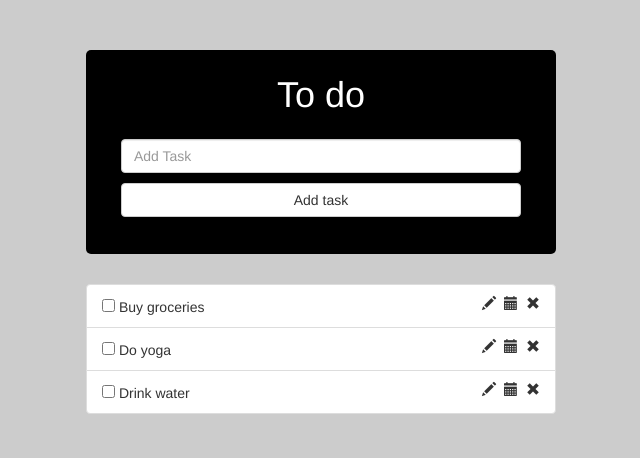
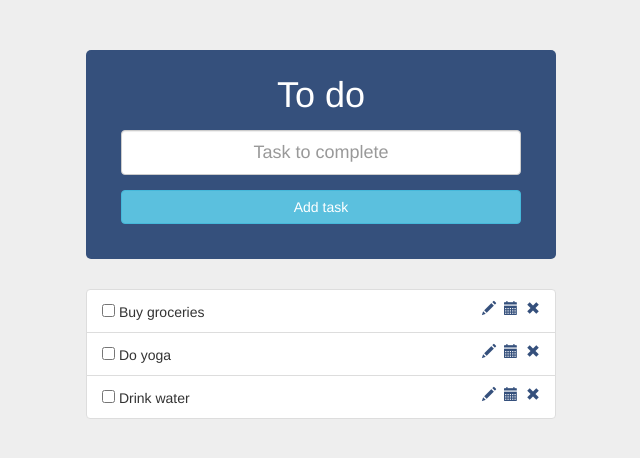
Before and after one commit to rachelng/jQuery-to-do, a plain HTML site: page index.html in a window 1280 px wide. Shown: the whole page, without its empty margins (319-959 px from the left). Drawn offline with nearby package versions, Linux system fonts and the light colour scheme.

Commit message:
Updated CSS to make it pretty

```diff
--- a/_scss/style.scss
+++ b/_scss/style.scss
@@ -1,5 +1,7 @@
 body {
-	background-color: #ccc;
+	background-color: #eee;
+	font-family: Helvetica, sans-serif;
+	font-weight: lighter;
 }
 
 .container {
@@ -7,22 +9,29 @@ width: 500px;
 }
 
 .task {
-	background-color:black;
+	background-color:#35507c;
 	border-radius: 5px;
 	padding: 5px;
 	margin-top:50px;
 	color: #fff;
 	h1 {
 		text-align:center;
-		margin-bottom:24px;
+		margin-bottom:15px;
+		font-weight:lighter;
 	}
 	form {
 		width: 400px;
-		height: 110px;
 		margin: 0 auto;
+		margin-bottom:30px;
+		#inputTask {
+			text-align:center;
+			font-size:18px;
+			height:2.5em;
+			font-weight:lighter;
+		}
 		button {
 			width: 100%;
-			margin-top:10px;
+			margin-top:15px;
 		}
 	}
 }
@@ -34,17 +43,11 @@ width: 500px;
 		&.glyphicon {
 			float: right;
 			margin-left:8px;
+			color: #35507c;
+			&:hover{
+				color:#5bc0de;
+			}
 			}
 		}
 	}
 }
-
-
-
-
-// .glyphicon {
-// 	.glyphicon-remove {
-// 	}
-// 	.glyphicon-pencil {
-// 	}
-// }
--- a/index.html
+++ b/index.html
@@ -18,8 +18,8 @@
 					<h1>To do</h1>
 						<form role="form">
 						  <div class="form-group">
-						    <input type="task" class="form-control" id="inputTask" placeholder="Add Task" />
-								<button type="submit" class="btn btn-default">Add task</button>
+						    <input type="task" class="form-control" id="inputTask" placeholder="Task to complete" />
+								<button type="submit" class="btn btn-info">Add task</button>
 						  </div>
 						</form>
 				</div>
--- a/js/jquery.js
+++ b/js/jquery.js
@@ -1,5 +1,5 @@
 $(document).ready(function(){
-	$('.btn.btn-default').click(function() {
+	$('.btn.btn-info').click(function() {
 		event.preventDefault();
 		var value = $('#inputTask').val();
 		$('.list-group').prepend('<li class="list-group-item"><input class="done" type="checkbox" name="task">'+" "+'<span class="display">'+value+'</span><input type="text" id="edit" style="display:none" /><span class="glyphicon glyphicon-remove"></span><span class="glyphicon glyphicon-calendar"></span><span class="glyphicon glyphicon-pencil"></span></li>');
```
Also changed, not shown: css/style.css.
